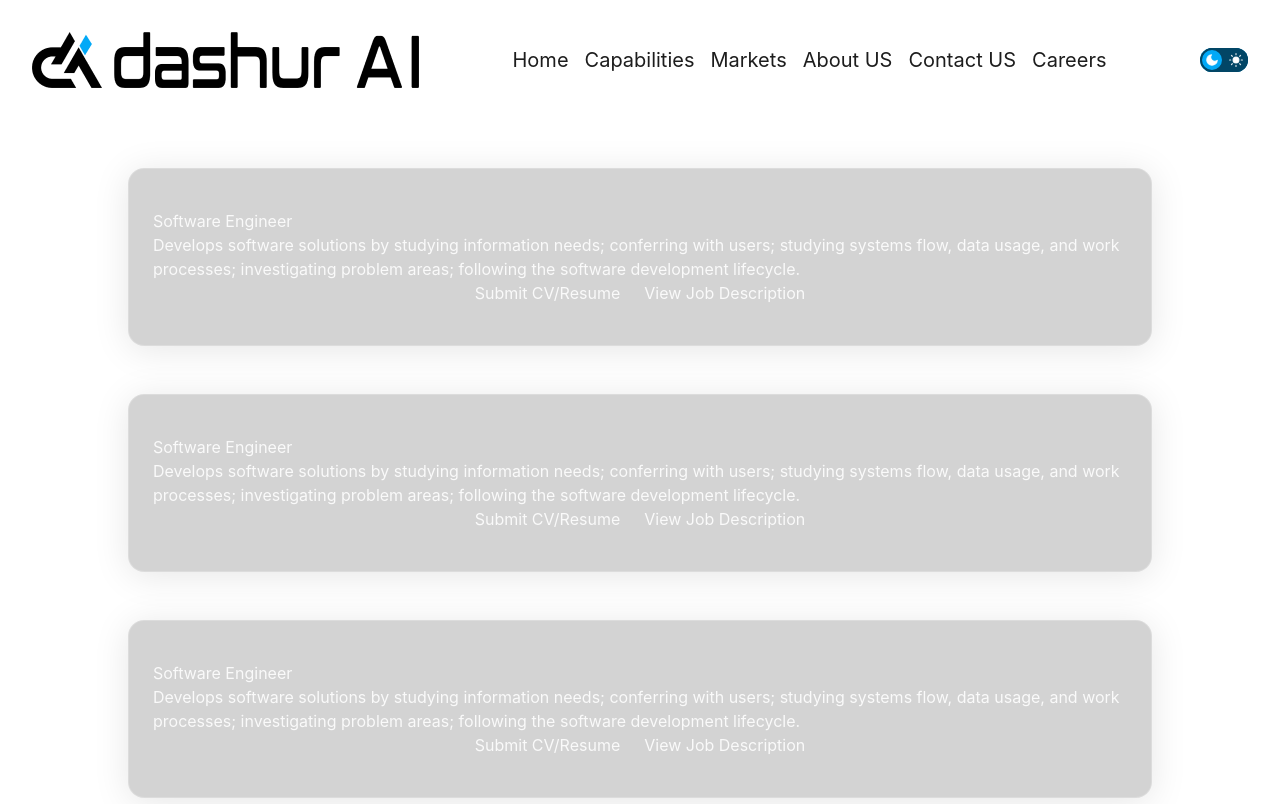
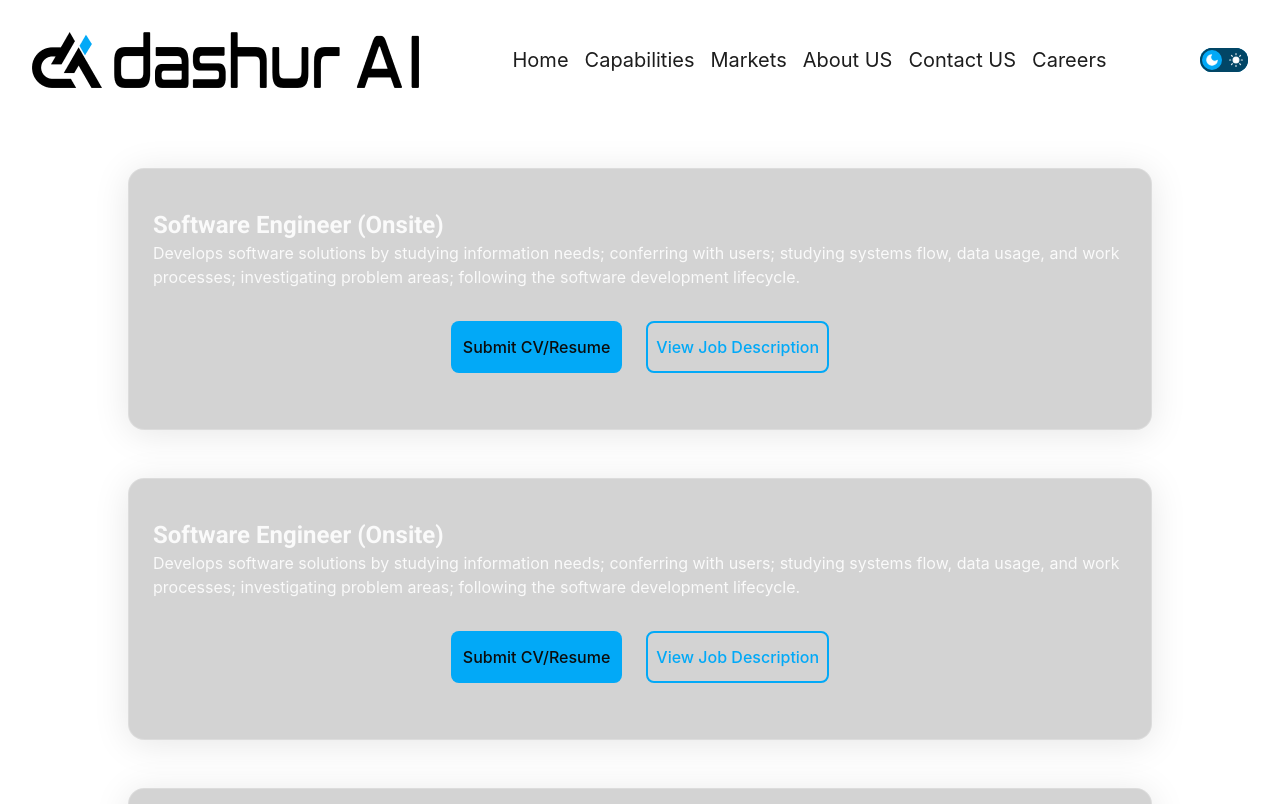
Before and after one commit to saadsrabon/dashurcorporate, a React (Vite) app: page /career in a window 1280 px wide. Shown: the top 804 px of the page. Built offline with nearby package versions, Linux system fonts and the light colour scheme.

Commit message:
button desing added

```diff
--- a/src/pages/Career.jsx
+++ b/src/pages/Career.jsx
@@ -7,13 +7,13 @@ const Career = () => {
         {
           jobData.map((job, index) => (
             <CardWrapper key={index}>
-            <div>
-              <h2>{job?.jobtitle}</h2>
+            <div className="mb-8">
+              <h2 className="font-sans text-2xl font-bold ">{job?.jobtitle} ({job?.jobType})</h2>
               <p>{job?.description}</p>
             </div>
-            <div className="flex justify-center space-x-6">
-              <button>Submit CV/Resume</button>
-              <button>View Job Description</button>
+            <div className="flex justify-center space-x-6 my-4">
+              <button className="px-3 py-2 text-[#0C0C0C] text-base font-medium rounded-lg bg-light-primary">Submit CV/Resume</button>
+              <button className="px-2 py-3 text-light-primary text-base font-medium rounded-lg bg-transparent border-light-primary border-2" >View Job Description</button>
             </div>
           </CardWrapper>
           ))
```
